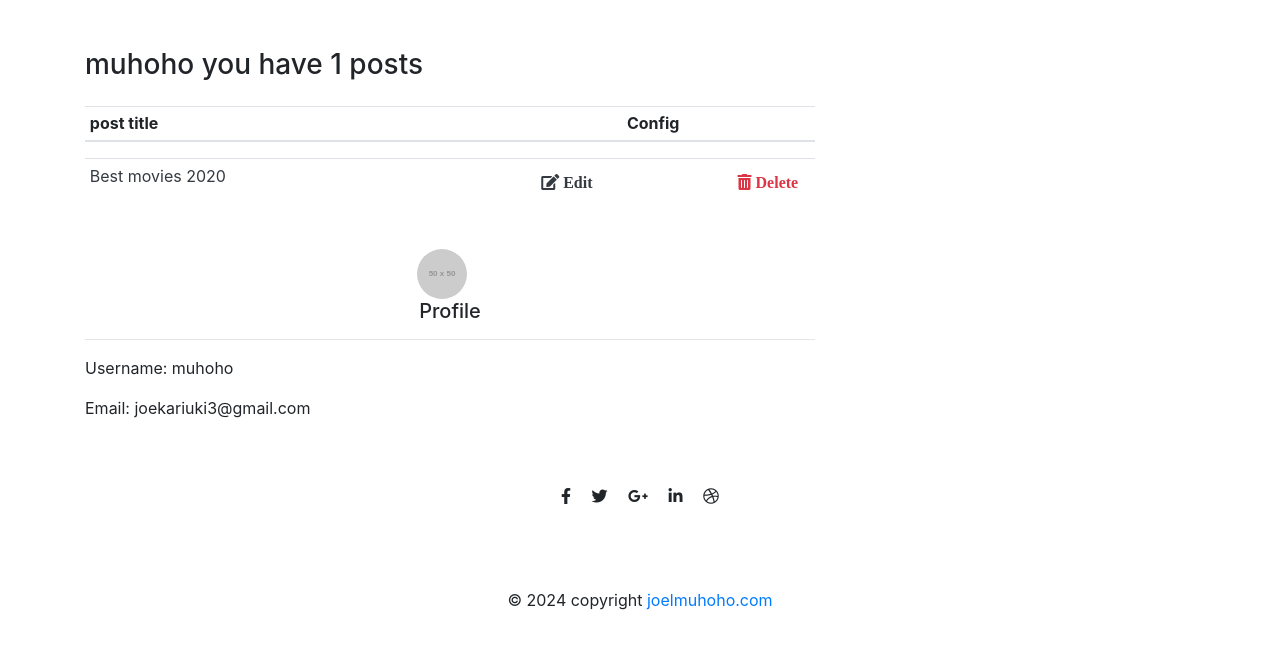
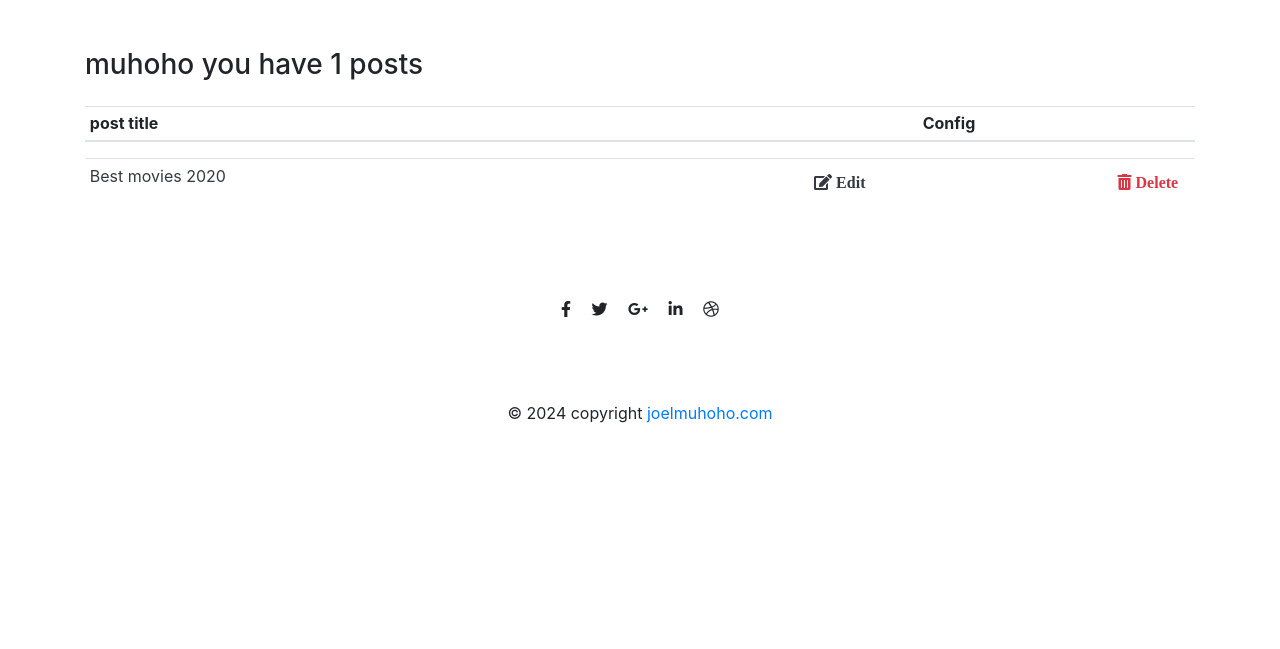
Before and after one commit to joekariuki3/mysite_blog_django, a Django app: page /user_posts/ in a window 1280 px wide. Shown: the part 86-735 px from the top of the page. Run offline with Django 3.2, Linux system fonts and the light colour scheme; a user stored in the database is signed in; data comes from the database, SQL or seed files in the repository; grey boxes labelled with a size stand in for pictures from a placeholder-image service; lists and menus that the app fills with data are empty; some libraries are stand-ins or nearby versions.

Commit message:
Removed div that show user info in the user_post page

```diff
--- a/blog/templates/blog/user_posts.html
+++ b/blog/templates/blog/user_posts.html
@@ -1,6 +1,6 @@
 {% extends 'blog/base.html' %}
 {% load markdownify %}
-{% block title%}  {{post.title}}  {% endblock%}
+{% block title%} {{post.title}} {% endblock%}
 {% load crispy_forms_tags %}
 {% block mainnav %}
 {% include "navbar.html" %}
@@ -8,25 +8,25 @@
 
 {% block content%}
 <!--body-->
-<div class="col-xs-12 col-sm-10 col-md-8">
+<div class="col-xs-12 col-sm-10 col-md-12">
     {% include "message.html" %}
 
 
-    <div class="mt-4 mb-4 " >
+    <div class="mt-4 mb-4 ">
         {% if user_posts %}
         <h3 class="mt-4 mb-4">{{request.user}} you have {{post_count}} posts</h3>
-        <div >
+        <div>
             <table class="table table-hover table-sm">
-                <thead >
+                <thead>
                     <tr>
                         <th scope="col">post title</th>
                         <th scope="col" colspan="3" class="text-center">Config</th>
                     </tr>
                 </thead>
             </table>
-               <div  class="scrollable">
+            <div class="scrollable">
                 <table class="table table-hover table-sm">
-                    <tbody >
+                    <tbody>
                         {% for post in user_posts %}
                         <tr>
                             <td>
@@ -37,17 +37,21 @@
 
                             <td>
                                 {% if not post.published_date %}
-                                        <a href="{% url 'post_publish' pk=post.pk %}" class="btn btn-outline-primary mr-2 float-right" style="border:none;">Publish</a>
+                                <a href="{% url 'post_publish' pk=post.pk %}"
+                                    class="btn btn-outline-primary mr-2 float-right" style="border:none;">Publish</a>
                                 {% endif %}
                             </td>
                             <td>
-                                    <a  href="{% url 'post_edit' pk=post.pk %}" class="btn btn-outline-dark float-right" style="border:none;" ><i class="fa fa-edit" > Edit</i></a>
+                                <a href="{% url 'post_edit' pk=post.pk %}" class="btn btn-outline-dark float-right"
+                                    style="border:none;"><i class="fa fa-edit"> Edit</i></a>
                             </td>
                             <td>
 
 
-                                    <a href="{% url 'post_delete' pk=post.pk %}" class="btn btn-outline-danger float-right" onclick="return confirm('Are you sure you want to delete this Post ?')" style="border:none;">
-                                        <i class="fas fa-trash-alt" > Delete</i>
+                                <a href="{% url 'post_delete' pk=post.pk %}" class="btn btn-outline-danger float-right"
+                                    onclick="return confirm('Are you sure you want to delete this Post ?')"
+                                    style="border:none;">
+                                    <i class="fas fa-trash-alt"> Delete</i>
                                 </a>
                             </td>
 
@@ -68,16 +72,4 @@
         {% endif %}
     </div>
 </div>
-    <div class="">
-
-        <div class="text-center">
-            <img class=" mr-3 rounded-circle" src="http://placehold.it/50x50" alt="">
-            <h5 >Profile</h3>
-        </div>
-        <hr>
-         <div class=" ">
-        <p>Username: {{user}}</p>
-        <p>Email: {{user.email}}</p>
-        </div>
-    </div>
 {% endblock %}
```
Lines whose indentation alone changed are shown as unchanged.
